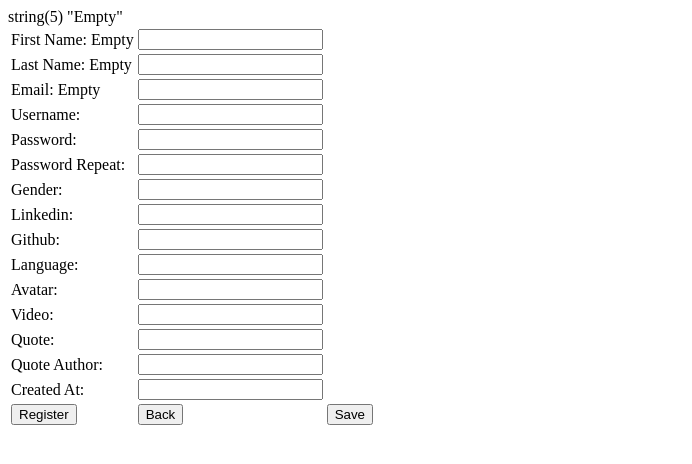
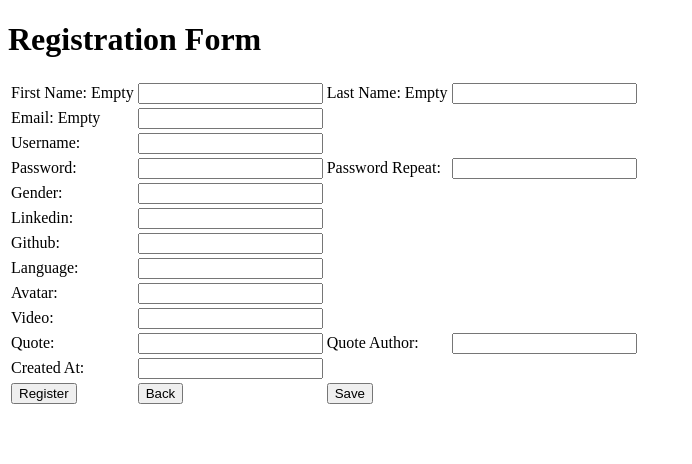
Before and after one commit to KasraTabrizi/php-mysql-introduction, a PHP site: page /view/registration.php in a window 1280 px wide. Shown: the top 464 px of the page, without its empty margins (0-692 px from the left). Run offline with PHP 8.4, Linux system fonts and the light colour scheme; the visitor is signed in with stand-in values (Sample User, id 1).

Commit message:
added wrapper and container to the registration.php

```diff
--- a/view/registration.php
+++ b/view/registration.php
@@ -13,9 +13,9 @@
 ?>
 
 <body>
-    <?php
-        var_dump($_SESSION['first_name']);
-    ?>
+    <div id="wrapper">
+        <h1>Registration Form</h1>
+        <div id="form-container">
             <form action="" method="POST">
                 <table>
                     <tr>
@@ -41,8 +41,6 @@
                             }
                         ?>>
                         </td>
-            </tr>
-            <tr>
                         <td><label for="last_name">Last Name:
                         <?php
                             if($_SESSION['last_name'] === "Empty"){
@@ -107,8 +105,7 @@
                         ?>
                         </label></td>
                         <td><input type="password" name="password_register" id=""></td>
-            </tr>
-            <tr>
+
                         <td><label for="password_repeat">Password Repeat: </label></td>
                         <td><input type="password" name="password_repeat" id=""></td>
                     </tr>
@@ -139,8 +136,7 @@
                     <tr>
                         <td><label for="quote">Quote: </label></td>
                         <td><input type="text" name="quote" id=""></td>
-            </tr>
-            <tr>
+
                         <td><label for="quote_author">Quote Author: </label></td>
                         <td><input type="text" name="quote_author" id=""></td>
                     </tr>
@@ -155,7 +151,8 @@
                     </tr>
                 </table>
             </form>
-
+        </div>
+    </div>
 </body>
 
 </html>
```
Lines whose indentation alone changed are shown as unchanged.
